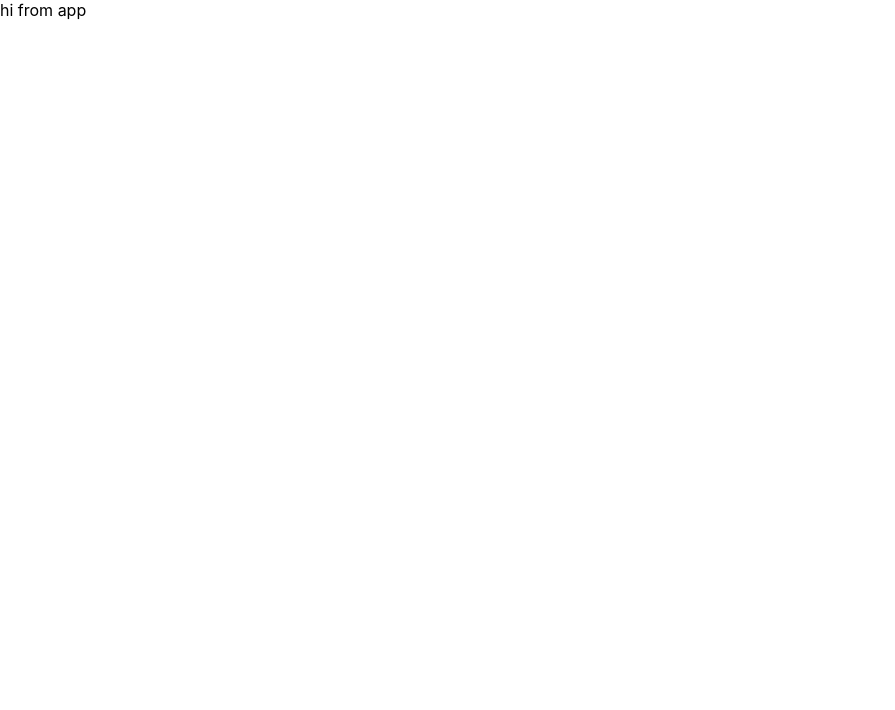
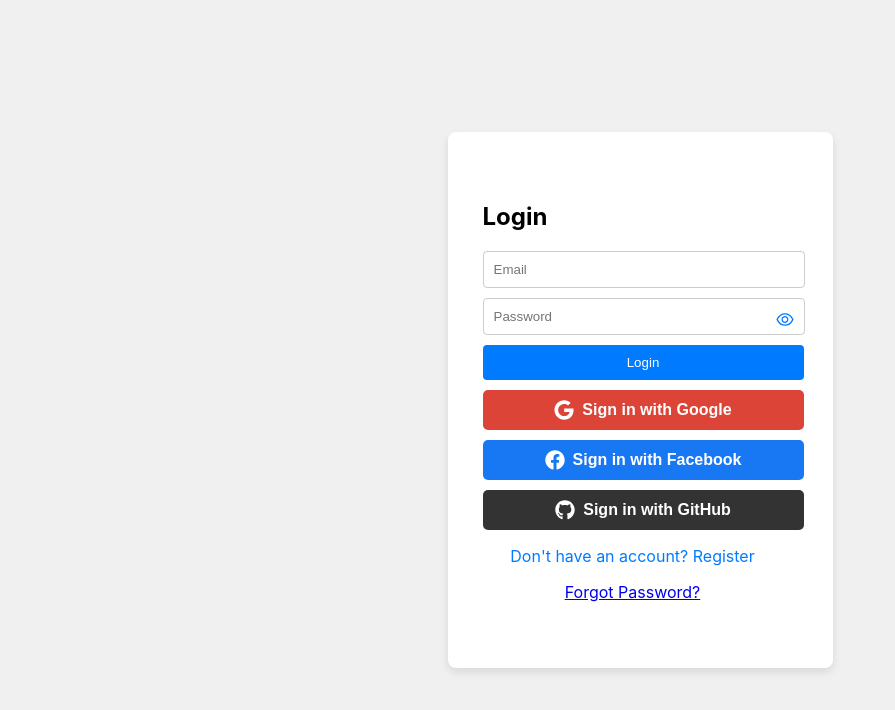
Before and after one commit to thekk34/ChristianNGO, a React (Create React App) app in the folder client/: page / in a window 1280 px wide. Shown: the top 710 px of the page, without its empty margins (0-895 px from the left). Built offline with nearby package versions, Linux system fonts and the light colour scheme.

Commit message:
Login_page created

```diff
--- a/client/src/App.js
+++ b/client/src/App.js
@@ -1,9 +1,10 @@
-import React from 'react'
+import React from 'react';
+import Login_page from './Page/Login_page';
 
 const App = () => {
   return (
     <div>
-      hi from app
+      <Login_page/>
     </div>
   )
 }
--- /dev/null
+++ b/client/src/Page/Firebase.js
@@ -0,0 +1,28 @@
+import { initializeApp } from "firebase/app";
+import {
+  getAuth,
+  GoogleAuthProvider,
+  FacebookAuthProvider,
+  TwitterAuthProvider,
+  RecaptchaVerifier,
+  signInWithPhoneNumber
+} from "firebase/auth";
+
+const firebaseConfig = {
+  apiKey: "AIzaSyBHYiLeW0GdsDP27g-qMnocjYoJnzeOCLY",
+  authDomain: "christian-ngo.firebaseapp.com",
+  projectId: "christian-ngo",
+  storageBucket: "christian-ngo.firebasestorage.app",
+  messagingSenderId: "164078942576",
+  appId: "1:164078942576:web:4de7f100e6336bd584b7b5",
+  measurementId: "G-RDD31HCELS"
+};
+
+const app = initializeApp(firebaseConfig);
+const auth = getAuth(app);
+
+const googleProvider = new GoogleAuthProvider();
+const facebookProvider = new FacebookAuthProvider();
+const twitterProvider = new TwitterAuthProvider();
+
+export { auth, googleProvider, facebookProvider, twitterProvider, RecaptchaVerifier, signInWithPhoneNumber };
--- /dev/null
+++ b/client/src/Page/Login_page.js
@@ -0,0 +1,199 @@
+import { useState } from "react";
+import axios from "axios";
+import { AiOutlineEye, AiOutlineEyeInvisible } from "react-icons/ai";
+import {
+  auth,
+  googleProvider,
+  facebookProvider,
+  twitterProvider,
+} from "./Firebase";
+import { signInWithPopup } from "firebase/auth";
+// import { useNavigate } from "react-router-dom";
+import { FaGoogle, FaFacebook, FaGithub } from "react-icons/fa";
+import "./login.css";
+
+const Login_page = () => {
+  const [email, setEmail] = useState("");
+  const [password, setPassword] = useState("");
+  const [username, setUsername] = useState("");
+  const [number, setNumber] = useState("");
+  const [message, setMessage] = useState("");
+  const [success, setSuccess] = useState("");
+  const [Registration, setRegistration] = useState(false);
+  const [isPasswordVisible, setIsPasswordVisible] = useState(false);
+
+//   const navigate = useNavigate();
+
+  axios.defaults.withCredentials = true;
+
+  const handleSubmit = (e) => {
+    e.preventDefault();
+
+    if (Registration) {
+      axios
+        .post("http://localhost:5000/send-otp", { email, number })
+        .then((response) => {
+          console.log("OTP sent:", response.data);
+
+          localStorage.setItem(
+            "pendingUser",
+            JSON.stringify({ email, password, username, number })
+          );
+
+        //   navigate("/otp-verification");
+        })
+        .catch((err) => {
+          setMessage(err.response?.data?.message || "Failed to send OTP");
+        });
+    } else {
+      axios
+        .post("http://localhost:5000/login", { email, password })
+        .then((response) => {
+          console.log("Login successful:", response.data);
+          setEmail("");
+          setPassword("");
+        //   navigate("/landing");
+        })
+        .catch((err) => {
+          setMessage(err.response?.data?.message || "Login failed");
+        });
+    }
+  };
+
+  const signInWithGoogle = async () => {
+    try {
+      const result = await signInWithPopup(auth, googleProvider);
+      console.log("Google Sign-In Success:", result.user);
+      setSuccess("Google Login successful");
+    //   navigate("/landing");
+    } catch (error) {
+      setMessage(error.message);
+    }
+  };
+
+  const signInWithFacebook = async () => {
+    try {
+      const result = await signInWithPopup(auth, facebookProvider);
+      console.log("Facebook Sign-In Success:", result.user);
+      setSuccess("Facebook Login successful");
+    //   navigate("/landing");
+    } catch (error) {
+      setMessage(error.message);
+    }
+  };
+
+  const signInWithGithub = async () => {
+    try {
+      const result = await signInWithPopup(auth, twitterProvider);
+      console.log("Twitter Sign-In Success:", result.user);
+      setSuccess("Twitter Login successful");
+    //   navigate("/landing");
+    } catch (error) {
+      setMessage(error.message);
+    }
+  };
+
+  return (
+    <div className="container">
+      <div className="auth-box">
+        <h2>{Registration ? "Register" : "Login"}</h2>
+        {success && <p className="success-message">{success}</p>}
+
+        <form onSubmit={handleSubmit}>
+          {Registration && (
+            <>
+              <input
+                type="text"
+                placeholder="Username"
+                value={username}
+                onChange={(e) => setUsername(e.target.value)}
+                required
+                autoFocus
+                className="input-field"
+              />
+              <input
+                type="number"
+                placeholder="Mobile number"
+                value={number}
+                onChange={(e) => setNumber(e.target.value)}
+                required
+                className="input-field"
+              />
+            </>
+          )}
+          <input
+            type="email"
+            placeholder="Email"
+            value={email}
+            onChange={(e) => setEmail(e.target.value)}
+            required
+            className="input-field"
+          />
+
+          <div className="password-container">
+            <input
+              type={isPasswordVisible ? "text" : "password"}
+              placeholder="Password"
+              value={password}
+              onChange={(e) => setPassword(e.target.value)}
+              required
+              className="input-field"
+            />
+            <button
+              type="button"
+              className="password-toggle-btn"
+              onClick={() => setIsPasswordVisible(!isPasswordVisible)}
+            >
+              {isPasswordVisible ? (
+                <AiOutlineEyeInvisible size={20} />
+              ) : (
+                <AiOutlineEye size={20} />
+              )}
+            </button>
+          </div>
+          <button
+            type="submit"
+            className={Registration ? "register-btn" : "login-btn"}
+          >
+            {Registration ? "Register" : "Login"}
+          </button>
+        </form>
+
+        {message && <p className="error-message">{message}</p>}
+
+        <div className="social-login">
+          <button onClick={signInWithGoogle} className="social-btn google-btn">
+            <FaGoogle className="icon google-icon" /> Sign in with Google
+          </button>
+
+          <button
+            onClick={signInWithFacebook}
+            className="social-btn facebook-btn"
+          >
+            <FaFacebook className="icon facebook-icon" /> Sign in with Facebook
+          </button>
+
+          <button onClick={signInWithGithub} className="social-btn github-btn">
+            <FaGithub className="icon github-icon" /> Sign in with GitHub
+          </button>
+        </div>
+
+        <div className="toggle-form">
+          <p
+            onClick={() => setRegistration(!Registration)}
+            className="toggle-link"
+          >
+            {Registration
+              ? "Already have an account? Login"
+              : "Don't have an account? Register"}
+          </p>
+          <p className="forgot-password">
+            <a href="/forgot-password">Forgot Password?</a>
+          </p>
+        </div>
+      </div>
+    </div>
+  );
+};
+
+export default Login_page;
--- /dev/null
+++ b/client/src/Page/login.css
@@ -0,0 +1,145 @@
+.container {
+    display: flex;
+    justify-content: center;
+    align-items: center;
+    height: 100vh;
+    background-color: #f0f0f0;
+  }
+
+  .auth-box {
+    background-color: white;
+    padding: 50px;
+    padding-left: 35px;
+    border-radius: 8px;
+    box-shadow: 0 4px 8px rgba(0, 0, 0, 0.1);
+    width: 300px;
+  }
+
+  input.input-field {
+    width: 100%;
+    padding: 10px;
+    margin-bottom: 10px;
+    border: 1px solid #ccc;
+    border-radius: 4px;
+  }
+
+  button.login-btn, button.register-btn {
+    width: 107%;
+    padding: 10px;
+    background-color: #4CAF50;
+    color: white;
+    border: none;
+    border-radius: 4px;
+    cursor: pointer;
+    margin-bottom: 10px;
+  }
+
+  button.login-btn {
+    background-color: #007BFF;
+  }
+  .login-btn:hover{
+    color: white;
+    background-color: blueviolet;
+  }
+  .register-btn:hover{
+    color: white;
+    background-color: lightseagreen;
+  }
+
+  .success-message {
+    color: green;
+    text-align: center;
+  }
+
+  .error-message {
+    color: red;
+    text-align: center;
+  }
+
+  .toggle-form {
+    text-align: center;
+    margin-top: 10px;
+  }
+
+  .toggle-link {
+    color: #007BFF;
+    cursor: pointer;
+  }
+
+  .toggle-link:hover {
+    text-decoration: underline;
+  }
+  .password-container {
+    position: relative;
+  }
+
+  .password-toggle-btn {
+    position: absolute;
+    right: -18px;
+    top: 50%;
+    transform: translateY(-50%);
+    background: none;
+    border: none;
+    cursor: pointer;
+    color: #007bff;
+  }
+  .social-login{
+    display: flex;
+    flex-direction: column;
+    gap: 10px;
+    width: 107%;
+  }
+  .social-btn {
+    display: flex;
+    align-items: center;
+    justify-content: center;
+    padding: 10px;
+    border-radius: 5px;
+    font-size: 16px;
+    font-weight: bold;
+    cursor: pointer;
+    width: 100%;
+    border: none;
+    transition: all 0.3s ease;
+  }
+  .icon {
+    margin-right: 8px;
+    font-size: 20px;
+  }
+
+.google-btn {
+  background-color: #db4437;
+  color: white;
+}
+
+.google-btn:hover {
+  background-color: #c1351d;
+}
+
+.facebook-btn {
+  background-color: #1877F2;
+  color: white;
+}
+
+.facebook-btn:hover {
+  background-color: #1558c3;
+}
+
+.github-btn {
+  background-color: #333;
+  color: white;
+}
+
+.github-btn:hover {
+  background-color: #242424;
+}
+
+input[type="number"]::-webkit-outer-spin-button,
+input[type="number"]::-webkit-inner-spin-button {
+  -webkit-appearance: none;
+  margin: 0;
+}
+
+input[type="number"] {
+  -moz-appearance: textfield;
+}
```
Also changed, not shown: client/package.json (+15 -1 lines), 1 other file (tests, documents, lock files or other folders).
